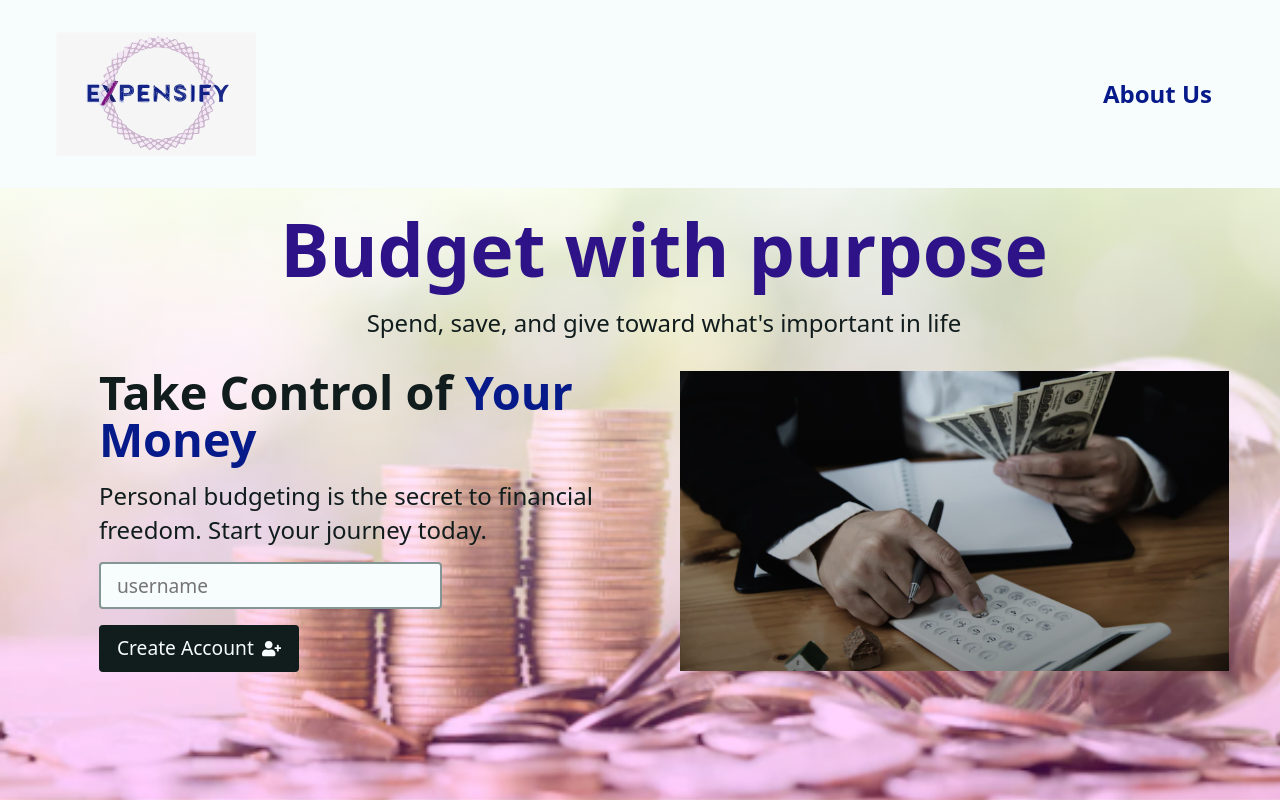
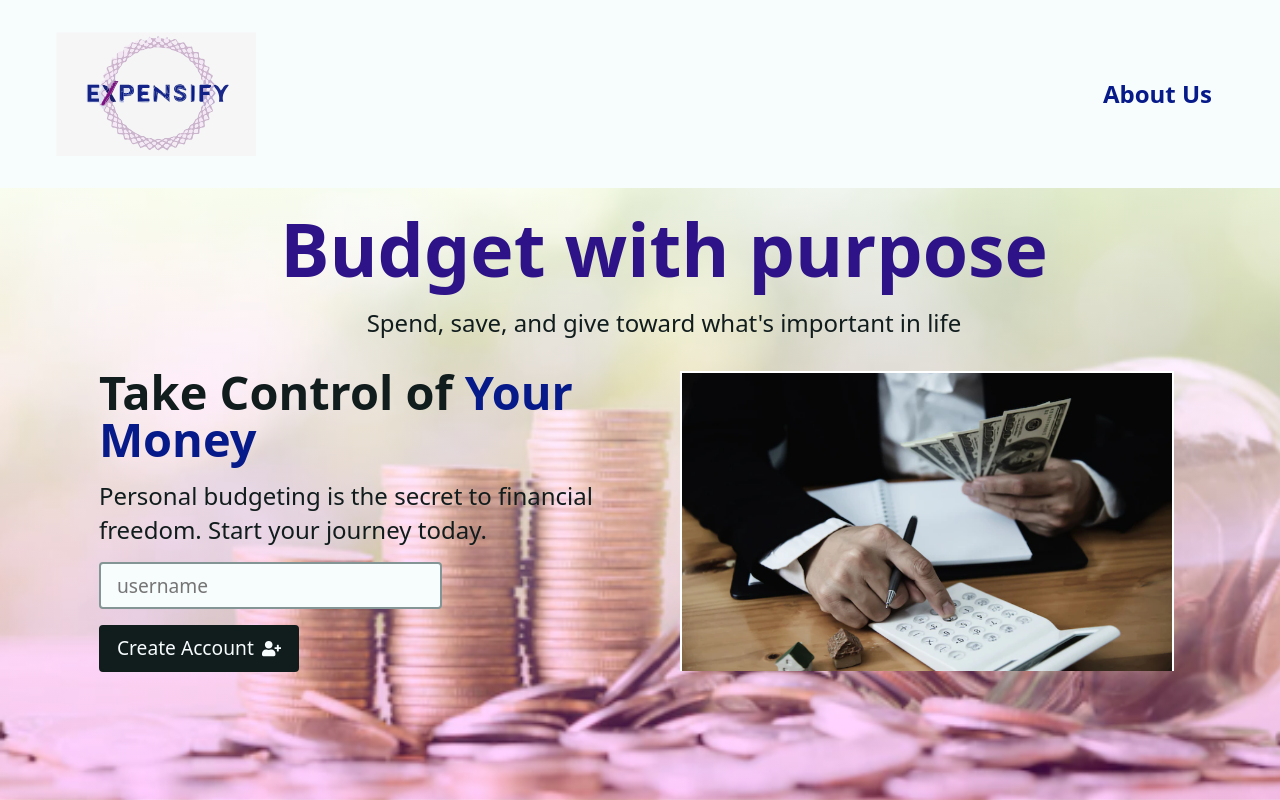
Before and after one commit to ochosteve08/Expensify, a React (Vite) app: page / in a window 1280 px wide. Shown: the top 800 px of the page. Built offline with nearby package versions, Linux system fonts and the light colour scheme.

Commit message:
optimize landing page images

```diff
--- a/src/App.css
+++ b/src/App.css
@@ -653,12 +653,13 @@ transform: scale(1.1);
   position: absolute;
   top: 0;
   left: 0;
-  width: 100%;
-  height: 100%;
+  width: 90%;
+  /* height: 100; */
   background-size: cover;
   background-position: center;
   opacity: 0;
   transition: opacity 0.3s;
+  border: 2px solid white;
 }
 
 .carousel__image.active {
--- a/src/components/Slider.jsx
+++ b/src/components/Slider.jsx
@@ -2,12 +2,12 @@ import { useEffect, useState } from "react";
 import image1 from "../assets/landing1.svg";
 import image2 from "../assets/loan2.png";
 import image3 from "../assets/loan6.png";
-import image4 from "../assets/finance.svg"
-import image5 from "../assets/loan7.svg"
+import image4 from "../assets/finance.svg";
+import image5 from "../assets/loan7.svg";
 
 const Slider = () => {
-  const images = [image1, image2, image3,image4, image5];
-   const [currentIndex, setCurrentIndex] = useState(0);
+  const images = [image1, image2, image3, image4, image5];
+  const [currentIndex, setCurrentIndex] = useState(0);
 
   useEffect(() => {
     const next = (currentIndex + 1) % images.length;
@@ -17,12 +17,13 @@ const Slider = () => {
   return (
     <div className="carousel">
       {images.map((img, index) => (
-        <div
+        <img
           key={index}
+          loading="lazy"
+          src={img}
           className={`carousel__image ${
             index === currentIndex ? "active" : ""
           }`}
-          style={{ backgroundImage: `url(${img})` }}
         />
       ))}
     </div>
```
